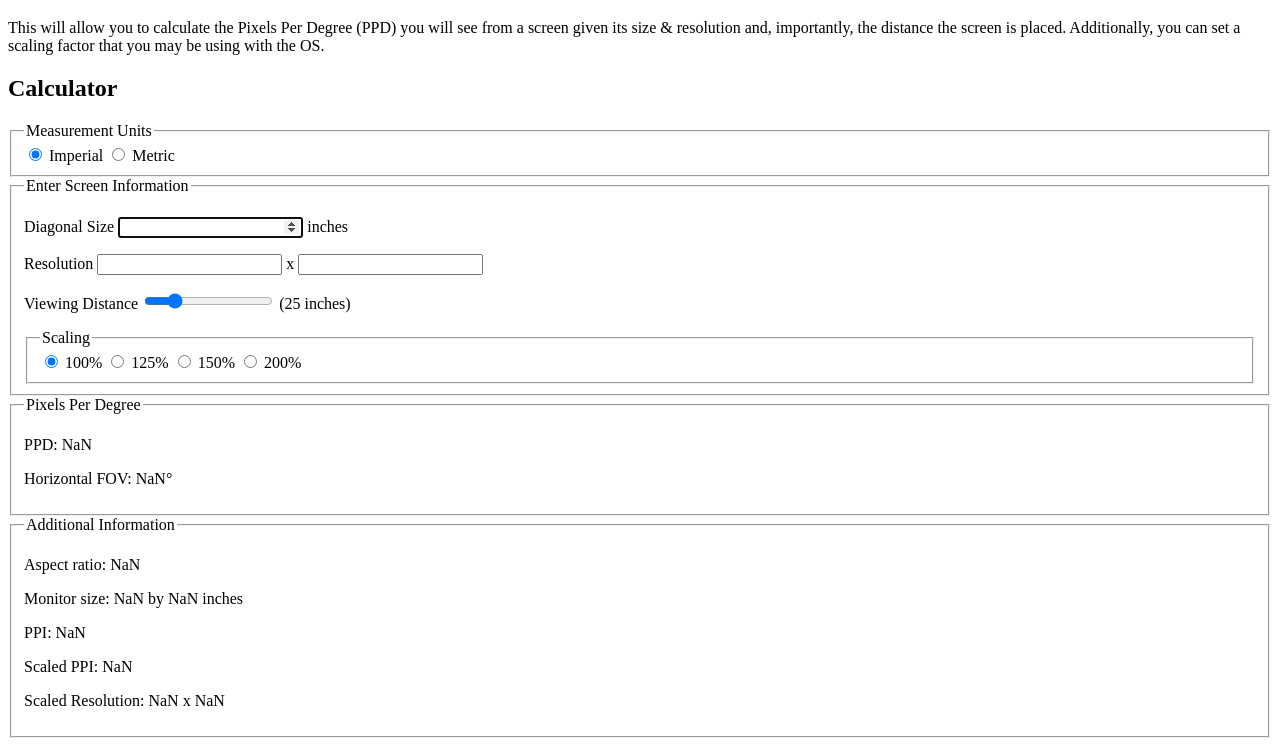
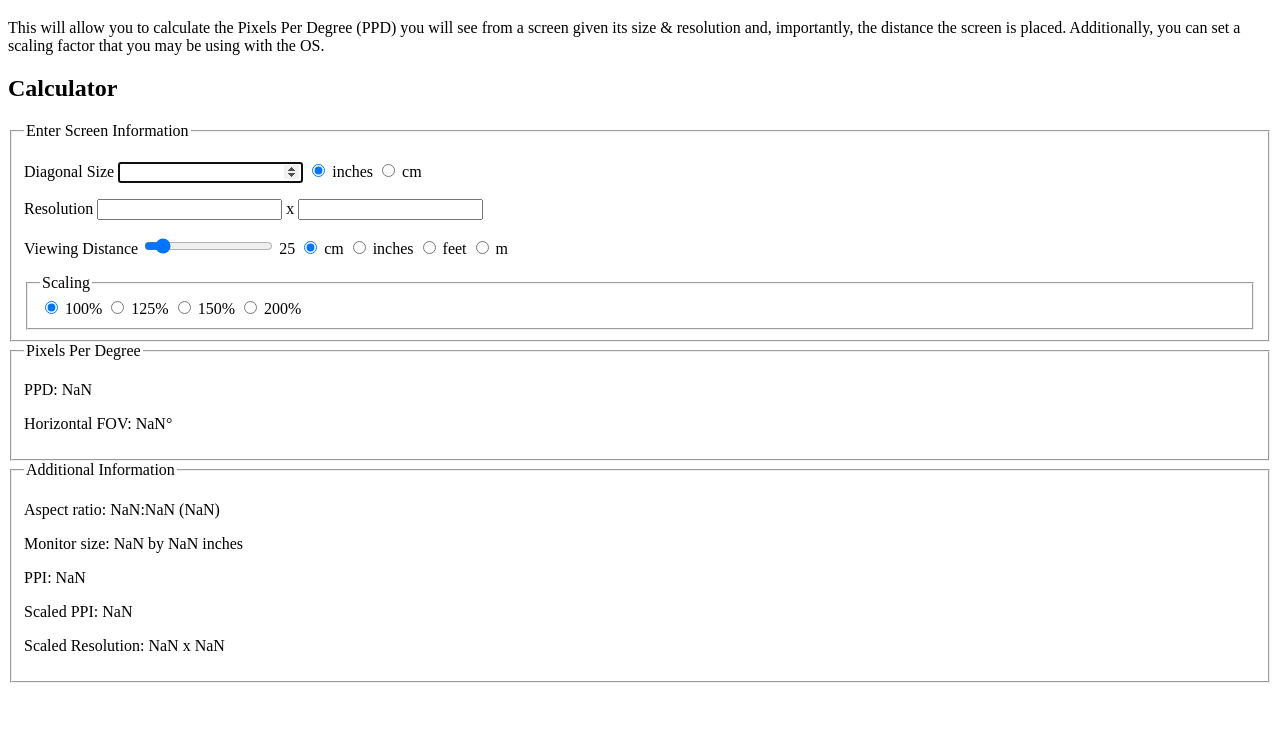
Before and after one commit to QasimK/screen-ppd, a plain HTML site: page screen-ppd/index.html in a window 1280 px wide. Shown: the part 61-807 px from the top of the page. Drawn offline with Linux system fonts and the light colour scheme.

Commit message:
Separate units selection in screen-ppd

```diff
--- a/screen-ppd/index.html
+++ b/screen-ppd/index.html
@@ -24,20 +24,19 @@
       <h2>Calculator</h2>
       <form>
         <fieldset>
-          <legend>Measurement Units</legend>
-          <input name="units" id="imperial" class="userin" type="radio" value="imperial" checked/>
-          <label for="imperial">Imperial</label>
-          <input name="units" id="metric" class="userin" type="radio" value="metric"/>
-          <label for="metric">Metric</label>
-        </fieldset>
-
-        <fieldset>
           <legend>Enter Screen Information</legend>
           <p>
             <label for="diagonal-size">Diagonal Size</label>
             <input id="diagonal-size" name="diagonal-size" class="userin" type="number"
-              value="" min="1" required autofocus/>
-            <span class="units-text">inches</span>
+                   value="" min="1" required autofocus/>
+
+            <input name="diagonal-units" id="diagonal-inches" class="userin"
+                   type="radio" value="inches" checked/>
+            <label for="diagonal-inches">inches</label>
+
+            <input name="diagonal-units" id="diagonal-cm" class="userin"
+                   type="radio" value="cm"/>
+            <label for="diagonal-cm">cm</label>
           </p>
           <p>
             <label for="resolution-width">Resolution</label>
@@ -51,8 +50,20 @@
             <label for="distance">Viewing Distance</label>
             <input id="distance" name="distance" class="userin rangein" type="range"
               value="25" min="1" max="120"/>
-            (<output name="distance_value" id="distance_value" for="distance">-</output>
-            <span class="units-text">inches</span>)
+            <output name="distance_value" id="distance_value" for="distance">-</output>
+
+            <input name="distance-units" id="distance-cm" class="userin"
+                   type="radio" value="cm" checked/>
+            <label for="distance-cm">cm</label>
+            <input name="distance-units" id="distance-inches" class="userin"
+                   type="radio" value="inches"/>
+            <label for="distance-inches">inches</label>
+            <input name="distance-units" id="distance-feet" class="userin"
+                   type="radio" value="feet"/>
+            <label for="distance-feet">feet</label>
+            <input name="distance-units" id="distance-m" class="userin"
+                   type="radio" value="m"/>
+            <label for="distance-m">m</label>
           </p>
 
           <fieldset>
@@ -89,7 +100,7 @@
           <p>
             <label for="monitor-size">Monitor size:</label>
             <output name="monitor-size" id="monitor-size">-</output>
-            <span class="units-text">inches</span>
+            <span id="monitor-size-units" class="units-text">inches</span>
           </p>
           <p>
             <label for="ppu">PPI:</label>
--- a/screen-ppd/screen-ppd.js
+++ b/screen-ppd/screen-ppd.js
@@ -2,50 +2,118 @@
 
 $(document).ready(function() {
   // Set viewing distance value
+  var prevDistanceUnits = $("input[type='radio'][name='distance-units']:checked").val();
+  changeDistanceUnits();
   updateDistanceNumber();
-  updateUnitsText();
+  updateDiagonalUnitsText();
 
+  $("input:radio[name='diagonal-units']").change(changeDiagonalUnits);
+  $("input:radio[name='distance-units']").change(changeDistanceUnits);
+  $('#distance').on("input", updateDistanceNumber); // Update as your drag mouse
   $('.userin').change(circuit);
-  $("input:radio[name='units']").change(changeUnits);
-  $('#distance').on("input", updateDistanceNumber); // Update as your drag mouse
 
   function updateDistanceNumber() {
     $('#distance_value').val($('#distance').val());
     circuit();
   }
 
-  function changeUnits() {
-    // Convert units from imperial to metric and vica versa.
-    // Only triggered on an actual change.
-    var units = $("input[type='radio'][name='units']:checked").val();
-    if(units == "metric") {
-      var SF = 2.54;
-    } else {
-      var SF = 1 / 2.54;
+  function changeDiagonalUnits() {
+    var diagonalUnits = $("input[type='radio'][name='diagonal-units']:checked").val();
+    if(diagonalUnits == "cm") {
+      var DSF = 2.54;
+    }
+    else { //inches
+      var DSF = 1 / 2.54;
     }
 
     // Update diagonal length
-    var newDiagonalLength = Math.round(SF * parseInt($('#diagonal-size').val(), 10));
+    var newDiagonalLength = Math.round(DSF * parseInt($('#diagonal-size').val(), 10));
     $('#diagonal-size').val(newDiagonalLength);
 
-    // Update viewing distance
-    var oldDistance = parseInt($('#distance').val(), 10);
-    var newDistance = SF * oldDistance;
-    $('#distance').val(newDistance);
-    updateDistanceNumber();
-
-    // Update text
-    updateUnitsText()
+    updateDiagonalUnitsText()
   }
 
-  function updateUnitsText() {
-    var units = $("input[type='radio'][name='units']:checked").val();
-    if(units == "metric") {
-      $(".units-text").text("cm");
+  function changeDistanceUnits() {
+    var distanceUnits = $("input[type='radio'][name='distance-units']:checked").val();
+    var DSF;
+    if (prevDistanceUnits == "inches" && distanceUnits == "cm") {
+      DSF = 2.54;
+    }
+    else if (prevDistanceUnits == "cm" && distanceUnits == "inches") {
+      DSF = 0.393700;
+    }
+    else if (prevDistanceUnits == "inches" && distanceUnits == "feet") {
+      DSF = 0.083333; //1 / 12;
+    }
+    else if (prevDistanceUnits == "feet" && distanceUnits == "inches") {
+      DSF = 12;
+    }
+    else if (prevDistanceUnits == "inches" && distanceUnits == "m") {
+      DSF = 0.0254; //2.54 / 100;
+    }
+    else if (prevDistanceUnits == "m" && distanceUnits == "inches") {
+      DSF = 39.37;
+    }
+    else if (prevDistanceUnits == "cm" && distanceUnits == "feet") {
+      DSF = 0.032808; //1 / 30.48;
+    }
+    else if (prevDistanceUnits == "feet" && distanceUnits == "cm") {
+      DSF = 30.48;
+    }
+    else if (prevDistanceUnits == "cm" && distanceUnits == "m") {
+      DSF = 0.01; //1 / 100;
+    }
+    else if (prevDistanceUnits == "m" && distanceUnits == "cm") {
+      DSF = 100;
+    }
+    else if (prevDistanceUnits == "feet" && distanceUnits == "m") {
+      DSF = 0.3048; //30.48 / 100;
+    }
+    else if (prevDistanceUnits == "m" && distanceUnits == "feet") {
+      DSF = 0.3048; //30.48 / 100;
+    }
+    else if (prevDistanceUnits == distanceUnits) {
+      DSF = 1;
+    }
+    else {
+      alert("Bug - unknown distance units");
+    }
+
+    var maxSize, stepSize = 1;
+    if (distanceUnits === "inches") {
+      maxSize = 100;
+    }
+    else if (distanceUnits === "cm") {
+      maxSize = 250;
+    }
+    else if (distanceUnits === "feet") {
+      maxSize = 30;
+    }
+    else if (distanceUnits === "m") {
+      maxSize = 10;
+      stepSize = 0.1;
+    }
+
+    prevDistanceUnits = distanceUnits;
+
+    // Update diagonal length
+    var oldDistance = parseFloat($('#distance').val(), 10);
+    var newDistance = stepSize * Math.round(DSF * (1 / stepSize) * oldDistance);
+    $('#distance').attr("max", maxSize);
+    $('#distance').attr("step", stepSize);
+    $('#distance').val(newDistance);
+
+    updateDistanceNumber();
+  }
+
+  function updateDiagonalUnitsText() {
+    var diagonalUnits = $("input[type='radio'][name='diagonal-units']:checked").val();
+    if(diagonalUnits == "cm") {
+      $("#monitor-size-units").text("cm");
       $("label[for='ppu']").text("PPCM:");
       $("label[for='scaled-ppu']").text("Scaled PPCM:");
     } else {
-      $(".units-text").text("inches");
+      $("#monitor-size-units").text("inches");
       $("label[for='ppu']").text("PPI:");
       $("label[for='scaled-ppu']").text("Scaled PPI:");
     }
@@ -65,31 +133,43 @@ $(document).ready(function() {
       distance: 101.6, //40 inches in metric
       scaling: 2 //200% scaling
     }*/
-    var units = $("input[type='radio'][name='units']:checked").val();
-    var SF = 1;
-    if (units == "imperial") {
-      SF = 2.54;
+    var diagonalUnits = $("input[type='radio'][name='diagonal-units']:checked").val();
+    var DSF = 1; //Assume cm
+    if (diagonalUnits == "inches") {
+      DSF = 2.54;
+    }
+
+    var distanceUnits = $("input[type='radio'][name='distance-units']:checked").val();
+    var diagSF = 1; //Assume cm
+    if (distanceUnits == "inches") {
+      diagSF = 2.54;
+    }
+    else if (distanceUnits == "feet") {
+      diagSF = 30.48;
+    }
+    else if (distanceUnits == "m") {
+      diagSF = 100;
     }
 
     var diagonalLength = parseInt($('#diagonal-size').val(), 10);
     var resW = parseInt($('#resolution-width').val(), 10);
     var resH = parseInt($('#resolution-height').val(), 10);
-    var distance = parseInt($('#distance').val(), 10);
+    var distance = parseFloat($('#distance').val(), 10);
 
     var scaling = $("input[type='radio'][name='scaling']:checked").val();
     scaling = parseInt(scaling, 10) / 100;
 
     return {
-      diagonalLength: SF * diagonalLength,
+      diagonalLength: DSF * diagonalLength,
       resW: resW,
       resH: resH,
-      distance: SF * distance,
+      distance: diagSF * distance,
       scaling: scaling
     }
   }
 
   function getCalculations(info) {
-    /* Take in info = {
+    /* Take in info = { // in metric form
       diagonalLength: ,
       resW: ,
       resH: ,
@@ -112,10 +192,10 @@ $(document).ready(function() {
       scaledPPCM:
     }*/
 
-    var aspectRatio = info.resW / info.resH;
-    // TODO: Proper aspect ratio calculation
-    var aspectRatioW = 0;
-    var aspectRatioH = 0;
+    var ratioInfo = getAspectRatio(info.resW, info.resH);
+    var aspectRatio = ratioInfo.ratio;
+    var aspectRatioW = ratioInfo.ratioHor;
+    var aspectRatioH = ratioInfo.ratioVer;
 
     // Scaled resolution
     var scaledResW = info.resW / info.scaling;
@@ -148,20 +228,20 @@ $(document).ready(function() {
 
   function setOutput(calcs) {
     // Set output in the appropriate units (takes in calcs from getCalculations)
-    var units = $("input[type='radio'][name='units']:checked").val();
-    var SF = 1;
-    if(units == "imperial") {
-      SF = 1 / 2.54;
+    var diagonalUnits = $("input[type='radio'][name='diagonal-units']:checked").val();
+    var DSF = 1; // Assume CM
+    if(diagonalUnits == "inches") {
+      DSF = 1 / 2.54;
     }
 
     var PPD = Math.round(calcs.PPD);
     var horizontalFOV = Math.round(calcs.horizontalFOV);
-    // TODO: Add aspect ratio as easy to read 16:9
-    var aspectRatio = Math.round(calcs.aspectRatio * 1000) / 1000;
-    var monitorSize = Math.round(SF * calcs.lengthW * 10) / 10 + " by " +
-                        Math.round(SF * calcs.lengthH * 10) / 10;
-    var PPU = Math.round((1 / SF) * calcs.PPCM);
-    var scaledPPU = Math.round((1 / SF) * calcs.scaledPPCM);
+    var aspectRatio = calcs.aspectRatioW + ":" + calcs.aspectRatioH + " (" +
+                      Math.round(calcs.aspectRatio * 1000) / 1000 + ")";
+    var monitorSize = Math.round(DSF * calcs.lengthW * 10) / 10 + " by " +
+                        Math.round(DSF * calcs.lengthH * 10) / 10;
+    var PPU = Math.round((1 / DSF) * calcs.PPCM);
+    var scaledPPU = Math.round((1 / DSF) * calcs.scaledPPCM);
     var scaledResolution = Math.round(calcs.scaledResW) + " x " +
                             Math.round(calcs.scaledResH);
 
@@ -173,4 +253,45 @@ $(document).ready(function() {
     $('#scaled-ppu').text(scaledPPU);
     $('#scaled-resolution').text(scaledResolution);
   }
+
+  function getAspectRatio(width, height) {
+    var theGCD = gcd(width, height);
+    var ratioHor = width / theGCD;
+    var ratioVer = height / theGCD;
+
+    //1366 x 768
+    if(ratioHor === 683 && ratioVer === 384) {
+      ratioHor = 16;
+      ratioVer = 9;
+    }
+    //2560 x 1080
+    if(ratioHor === 64 && ratioVer === 27) {
+      ratioHor = 21;
+      ratioVer = 9;
+    }
+    //3440 x 1440
+    if(ratioHor === 43 && ratioVer === 18) {
+      ratioHor = 21;
+      ratioVer = 9;
+    }
+    //Change 8:5 to 16:10
+    if(ratioHor === 8 && ratioVer === 5) {
+      ratioHor = 16;
+      ratioVer = 10;
+    }
+
+    return {
+      ratio: width / height,
+      ratioHor: ratioHor,
+      ratioVer: ratioVer
+    }
+  }
+
+  function gcd(a, b) {
+    // Not fastest algorithm but good enough
+    if(!b) {
+      return a;
+    }
+    return gcd(b, a % b);
+  }
 });
```
